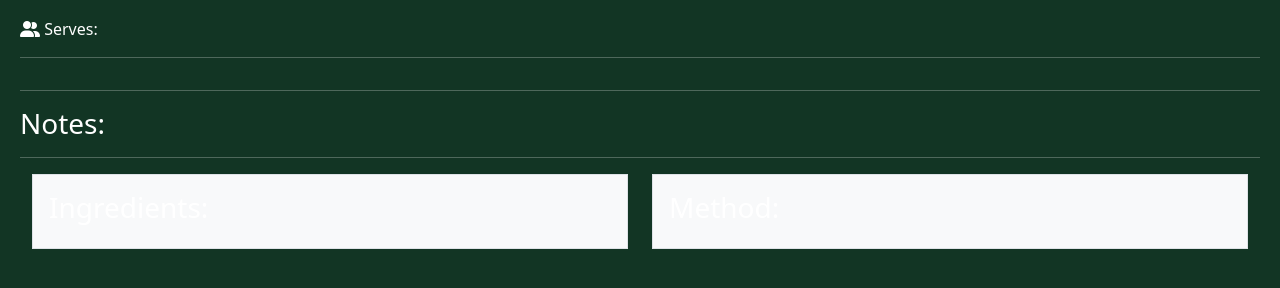
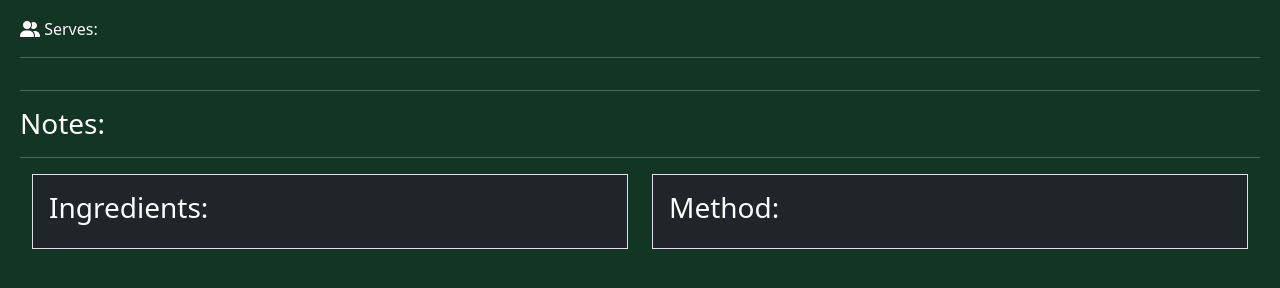
Before and after one commit to moakley-45/MO_Capstone, a Django app: template recipes/templates/recipes/recipes_page.html in a window 1280 px wide. Shown: the part 151-439 px from the top of the page. Run offline with Django 4.2, Linux system fonts and the light colour scheme; the template is opened without the code that fills it, so the values that code supplies are empty; some libraries are stand-ins or nearby versions.

Commit message:
Updated the styling on the Recipe Pages

```diff
--- a/recipes/templates/recipes/recipes_main.html
+++ b/recipes/templates/recipes/recipes_main.html
@@ -11,6 +11,8 @@
                 <div class="card h-100">
                     <div class="card-body">
                         <h2 class="card-title recipe-title">
+                            <img class="recipe_image img-fluid" src=" {{ recipe.image.url }}"
+                                  alt="{{ post.title }}">
                             <a href="{% url 'recipes:recipes_page' recipe.slug %}" class="recipe-link">{{recipe.title}}</a>
                         </h2>
                         <p class="card-text recipe-creator">Author: {{recipe.creator}}</p>
--- a/recipes/templates/recipes/recipes_page.html
+++ b/recipes/templates/recipes/recipes_page.html
@@ -12,7 +12,7 @@
     <p class="blog_post-details">Written by: <u>{{recipe.creator}}</u> | {{recipe.created_on}} </p>
     <span class="'recipe_serves"><i class="fa-solid fa-user-group"></i> Serves: {{ recipe.serves }}</span>
     <hr>
-    <img class="recipe_image img-fluid" src=" {{ recipe.image.url }}"
+    <img class="recipe_image img-fluid mx-auto" src=" {{ recipe.image.url }}"
                                   alt="{{ post.title }}">
     <hr>
     <article class="recipe_notes">
@@ -23,16 +23,16 @@
 
     <div class="container">
         <div class="row">
-          <div class="col-12 col-lg-6">
-            <div class="p-3 border bg-light">
+          <div class="col-12 col-lg-6 mb-3">
+            <div class="p-3 border bg-dark">
               <article class="recipe_ingredients">
         <h3>Ingredients:</h3>
         {{recipe.ingredients | safe }}
     </article>
             </div>
           </div>
-          <div class="col-12 col-lg-6">
-            <div class="p-3 border bg-light">
+          <div class="col-12 col-lg-6 mb-3">
+            <div class="p-3 border bg-dark">
                   <article class="recipe_method">
         <h3>Method:</h3>
         {{recipe.method | safe }}
```
